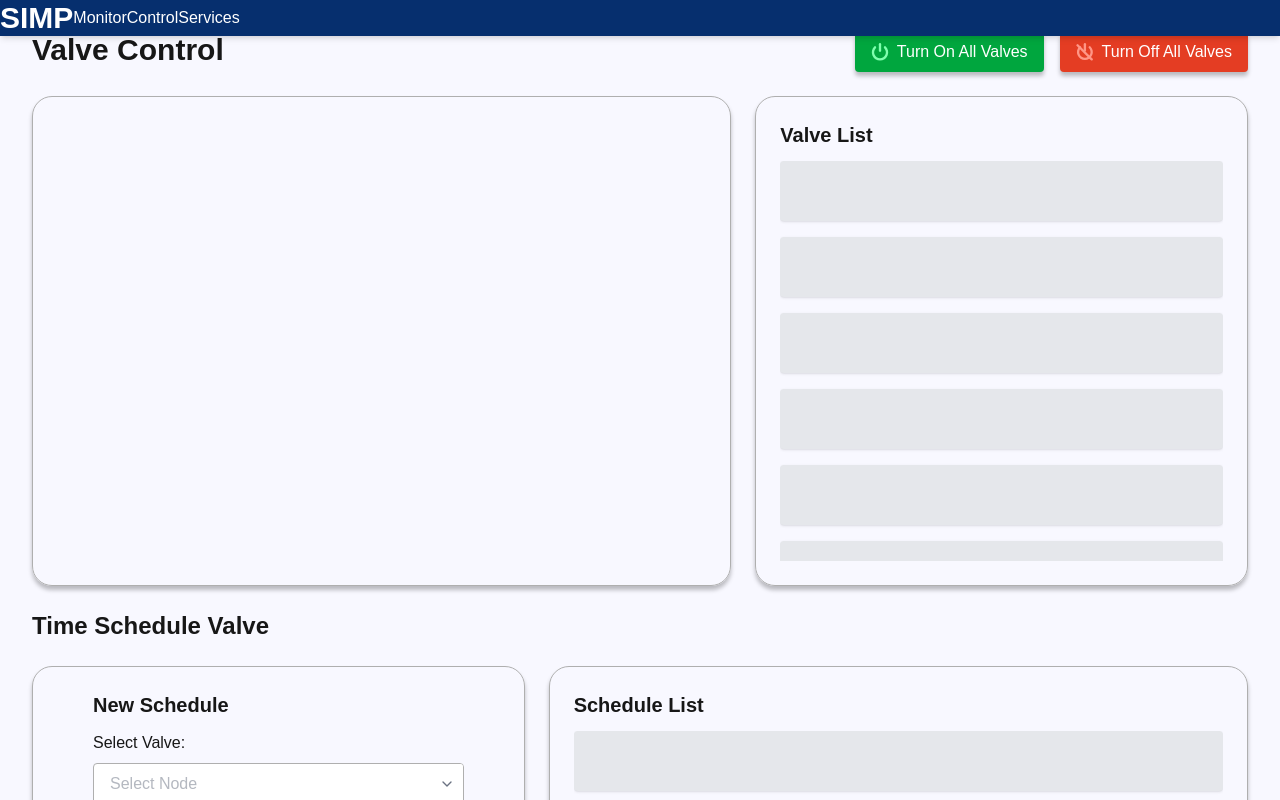
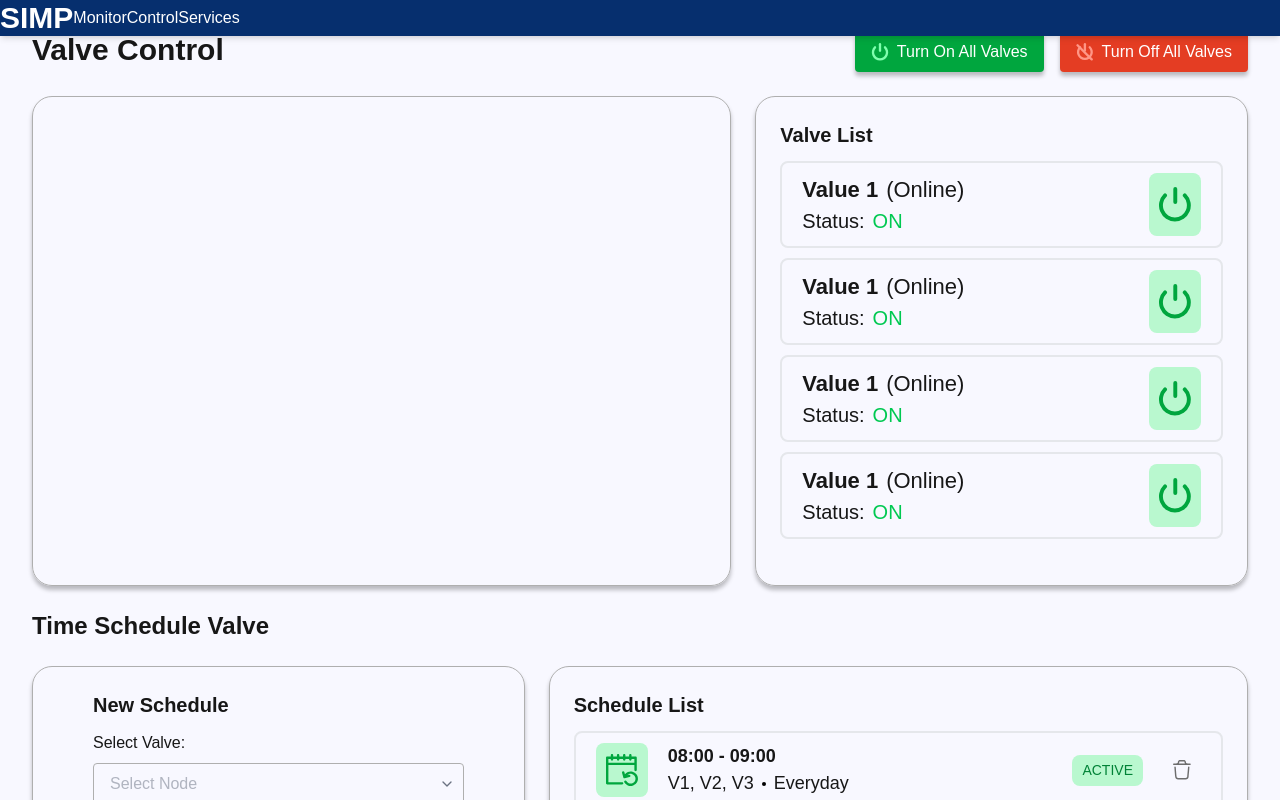
Before and after one commit to KATANA0x00/SIMP-Smart-Irrigration-Management-Platform, a Next.js app in the folder simp-dashboard/: page /control in a window 1280 px wide. Shown: the top 800 px of the page. Built offline with nearby package versions, Linux system fonts and the light colour scheme; a web font is replaced by a local one.

Commit message:
update component noDB

```diff
--- a/simp-dashboard/src/app/control/page.js
+++ b/simp-dashboard/src/app/control/page.js
@@ -4,6 +4,9 @@ import Dropdown from "@/components/Input/Dropdown";
 import Grid from "@/components/Grid";
 import Box from "@/components/Box";
 import Button from "@/components/Button";
+
+import CnodeList from "@/components/Cnode/List";
+import CnodeSchedule from "@/components/Cnode/Schedule";
 
 export default function ControlPage() {
   const [selectedNodes, setSelectedNodes] = useState([]);
@@ -50,12 +53,17 @@ export default function ControlPage() {
           {/* Valve list content */}
           <div className="text-xl font-bold mb-3">Valve List</div>
           {/* Valve list */}
-          <div className="w-full flex flex-col gap-4 overflow-y-scroll h-[400px]">
-            {Array.from({ length: 15 }).map((_, index) => (
-              <div
+          <div className="w-full flex flex-col gap-[10px] overflow-y-scroll h-[400px]">
+            {Array.from({ length: 4 }).map((_, index) => (
+              <CnodeList
                 key={index}
-                className="min-h-[60px] bg-gray-200 rounded shadow"
-              ></div>
+                data={{
+                  name: "Value 1",
+                  control_status: true,
+                  online: true,
+                }}
+                onClick={() => console.log("turn click")}
+              />
             ))}
           </div>
         </div>
@@ -135,12 +143,11 @@ export default function ControlPage() {
           <div className="w-full flex flex-col">
             <div className="text-xl font-bold mb-3">Schedule List</div>
           </div>
-          <div className="w-full flex flex-col gap-2 overflow-y-scroll h-[400px]">
+          <div className="w-full flex flex-col gap-[10px] overflow-y-scroll h-[400px]">
             {Array.from({ length: 10 }).map((_, index) => (
-              <div
+              <CnodeSchedule
                 key={index}
-                className="min-h-[60px] bg-gray-200 rounded shadow mb-4"
-              ></div>
+              />
             ))}
           </div>
         </div>
--- /dev/null
+++ b/simp-dashboard/src/components/Battery/Bar.jsx
@@ -0,0 +1,52 @@
+export default function BatteryBar({ nodePallate = { G: 1, Y: 1, R: 1 } }) {
+  const total = nodePallate.G + nodePallate.Y + nodePallate.R;
+  const GPercentage = total > 0 ? (nodePallate.G / total) * 100 : 0;
+  const YPercentage = total > 0 ? (nodePallate.Y / total) * 100 : 0;
+  const RPercentage = total > 0 ? (nodePallate.R / total) * 100 : 0;
+
+  return (
+    <div>
+      <div className="flex gap-[2px] w-full">
+        {nodePallate.R > 0 && (
+          <div
+            className="h-[14px] rounded-[3px] bg-(--mtr-color-battery-red)"
+            style={{ width: `${RPercentage}%` }}
+          ></div>
+        )}
+        {nodePallate.Y > 0 && (
+          <div
+            className="h-[14px] rounded-[3px] bg-(--mtr-color-battery-yellow)"
+            style={{ width: `${YPercentage}%` }}
+          ></div>
+        )}
+        {nodePallate.G > 0 && (
+          <div
+            className="h-[14px] rounded-[3px] bg-(--mtr-color-battery-green)"
+            style={{ width: `${GPercentage}%` }}
+          ></div>
+        )}
+      </div>
+      <div className="w-full flex items-center gap-[20px] mt-1">
+        <div className="flex items-center gap-[5px]">
+          <div className="w-[10px] h-[10px] bg-(--mtr-color-battery-red) rounded-full"></div>
+          <div>&lt;29%:</div>
+          <div className="font-bold">{nodePallate.R}</div>
+        </div>
+        <div className="flex items-center gap-[5px]">
+          <div className="w-[10px] h-[10px] bg-(--mtr-color-battery-yellow) rounded-full"></div>
+          <div>30-59%:</div>
+          <div className="font-bold">{nodePallate.Y}</div>
+        </div>
+        <div className="flex items-center gap-[5px]">
+          <div className="w-[10px] h-[10px] bg-(--mtr-color-battery-green) rounded-full"></div>
+          <div>60-100%:</div>
+          <div className="font-bold">{nodePallate.G}</div>
+        </div>
+        <div className="ml-auto">
+          <span> TOTAL :</span>
+          <span className="font-bold "> {total}</span>
+        </div>
+      </div>
+    </div>
+  );
+}
--- /dev/null
+++ b/simp-dashboard/src/components/Battery/Block.jsx
@@ -0,0 +1,33 @@
+import Image from "next/image";
+
+export default function BatteryBlock({ level = 0 }) {
+  const getBatteryIcon = (lvl) => {
+    if (lvl === null || lvl === undefined) return "/Battery-20.svg";
+    if (lvl <= 20) return "/Battery-20.svg";
+    if (lvl <= 40) return "/Battery-40.svg";
+    if (lvl <= 60) return "/Battery-60.svg";
+    if (lvl <= 80) return "/Battery-80.svg";
+    return "/Battery-100.svg";
+  };
+
+  const clampedLevel = level === null ? 0 : Math.min(100, Math.max(0, level));
+  const iconPath = getBatteryIcon(clampedLevel);
+
+  return (
+    <div className="flex items-center gap-2">
+      <div className="flex items-center">
+        <Image
+          src={iconPath}
+          alt={`Battery ${clampedLevel}%`}
+          width={32}
+          height={17}
+          style={{ height: "auto" }}
+          className="object-contain"
+        />
+      </div>
+      <span className="text-sm font-bold text-gray-700 leading-tight">
+        {level !== null ? `${level}%` : "N/A"}
+      </span>
+    </div>
+  );
+}
--- /dev/null
+++ b/simp-dashboard/src/components/Cnode/List.jsx
@@ -0,0 +1,61 @@
+import Image from "next/image";
+
+export default function CnodeList({ data = {}, onClick }) {
+  const statusConfig = {
+    true: {
+      label: "ON",
+      textClass: "text-green-500",
+      bgClass: "bg-green-200 hover:bg-green-300",
+      icon: "/Valve-on.svg",
+    },
+    false: {
+      label: "OFF",
+      textClass: "text-gray-500",
+      bgClass: "bg-gray-200 hover:bg-gray-300",
+      icon: "/Valve-off.svg",
+    },
+    error: {
+      label: "ERROR",
+      textClass: "text-red-500",
+      bgClass: "bg-gray-200 hover:bg-gray-300",
+      icon: "/Valve-off.svg",
+    },
+  };
+
+  // Resolve current status state
+  const stateKey = data.control_status === null || data.control_status === undefined
+    ? "error"
+    : String(data.control_status);
+
+  const current = statusConfig[stateKey];
+
+  return (
+    <div className="border-2 border-gray-200 rounded-lg px-[20px] py-[10px] flex justify-between">
+      <div>
+        <div className="flex items-center gap-2 text-[22px]">
+          <span className="font-bold">{data.name || "Value 1"}</span>
+          <span>({data.online !== false ? "Online" : "Offline"})</span>
+        </div>
+        <div className="flex items-center gap-2 text-[20px]">
+          <span>Status:</span>
+          <span className={current.textClass}>
+            {current.label}
+          </span>
+        </div>
+      </div>
+      <button
+        className={`rounded-lg p-[10px] ${current.bgClass} aspect-square flex items-center justify-center cursor-pointer`}
+        onClick={onClick}
+      >
+        <Image
+          src={current.icon}
+          alt={`Valve status ${current.label}`}
+          width={32}
+          height={17}
+          style={{ height: "auto" }}
+          className="object-contain"
+        />
+      </button>
+    </div>
+  );
+}
--- /dev/null
+++ b/simp-dashboard/src/components/Cnode/Schedule.jsx
@@ -0,0 +1,59 @@
+import Image from "next/image";
+
+export default function CnodeSchedule() {
+  const statusConfig = {
+    true: {
+      label: "ON",
+      textClass: "text-green-500",
+      bgClass: "bg-green-200 hover:bg-green-300",
+      icon: "/Schedule_on.svg",
+    },
+    false: {
+      label: "OFF",
+      textClass: "text-gray-500",
+      bgClass: "bg-gray-200 hover:bg-gray-300",
+      icon: "/Schedule_off.svg",
+    },
+  };
+  return (
+    <div className="border-2 border-gray-200 rounded-lg px-[20px] py-[10px] flex justify-between">
+      <div className="flex gap-5">
+        <button className={`rounded-lg p-[10px] ${statusConfig.true.bgClass} aspect-square flex items-center justify-center cursor-pointer`}>
+          <Image
+            src={statusConfig.true.icon}
+            alt={`Valve status ${statusConfig.true.label}`}
+            width={32}
+            height={17}
+            style={{ height: "auto" }}
+            className="object-contain"
+          />
+        </button>
+        <div className="flex flex-col text-[18px]">
+          <div>
+            <span className="font-bold">08:00 - 09:00</span>
+          </div>
+          <div className="flex items-center gap-2">
+            <span>V1, V2, V3</span>
+            <div className="w-1 h-1 bg-black rounded-[50%]"></div>
+            <span>Everyday</span>
+          </div>
+        </div>
+      </div>
+      <div className="flex gap-5 items-center">
+        <button className={`rounded-lg px-[10px] py-[5px] text-green-700 ${statusConfig.true.bgClass} flex items-center justify-center cursor-pointer`}>
+          <span className="text-[14px]">ACTIVE</span>
+        </button>
+        <button className={`rounded-lg px-[10px] py-[5px] flex items-center justify-center cursor-pointer aspect-square hover:bg-red-200`}>
+          <Image
+            src="/Delete.svg"
+            alt={`delete schedule`}
+            width={18}
+            height={18}
+            style={{ height: "auto" }}
+            className="object-contain"
+          />
+        </button>
+      </div>
+    </div>
+  );
+}
--- a/simp-dashboard/src/components/Input/Dropdown.jsx
+++ b/simp-dashboard/src/components/Input/Dropdown.jsx
@@ -43,7 +43,7 @@ export default function Dropdown({
 
   return (
     <div className={`relative ${className}`}>
-      <div className="rounded border border-(--mtr-gray) flex overflow-hidden focus-within:border-blue-500 transition-colors bg-white">
+      <div className="rounded border border-(--mtr-gray) flex overflow-hidden focus-within:border-blue-500 transition-colors bg-transparent">
         <input
           ref={inputRef}
           type="text"
@@ -59,7 +59,7 @@ export default function Dropdown({
         />
         <button
           type="button"
-          className="aspect-square flex-shrink-0 flex items-center justify-center px-2 hover:bg-gray-50 bg-white relative"
+          className="aspect-square flex-shrink-0 flex items-center justify-center px-2 hover:bg-black/10 bg-transparent relative"
           onMouseDown={toggleDropdown}
         >
           <svg
```
Also changed, not shown: simp-dashboard/src/app/page.js (+8 -21 lines).
